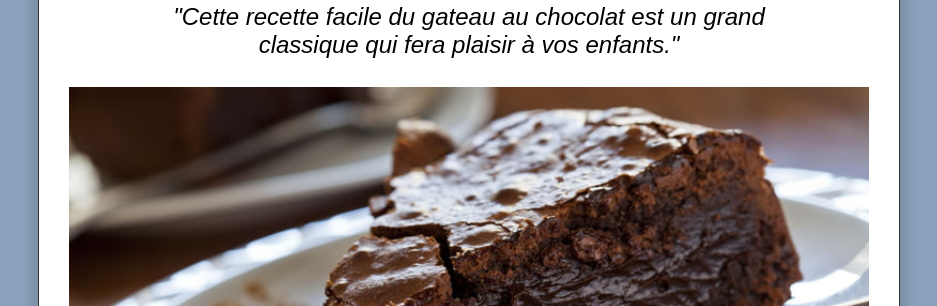
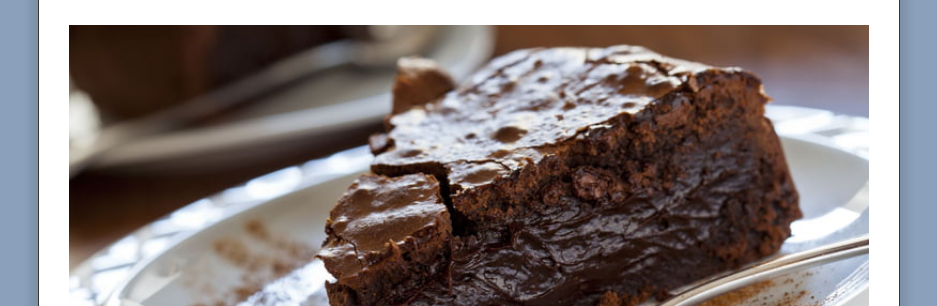
Before and after one commit to olivier-geiger/recette-gateau, a plain HTML site: page index.html in a window 1280 px wide. Shown: the part 494-800 px from the top of the page, without its empty margins (171-1108 px from the left). Drawn offline with Linux system fonts and the light colour scheme.

Commit message:
Add files via upload

```diff
--- a/style.css
+++ b/style.css
@@ -174,7 +174,7 @@ table.preparation tr {
 /* pour ordinateur*/
 @media only screen and (min-width: 768px){
     div.contenu {
-        min-width: 21.875em;
+        min-width: 18em;
         margin: 12em 30% 5.0625em 30%;
         padding: 0px 1.875em 1.875em 1.875em;
 
@@ -208,7 +208,7 @@ table.preparation tr {
 }
 @media only screen and (min-width: 900px){
     div.contenu {
-        margin-top: 21.875em;
+        margin-top:18em;
         margin-left: auto;
         margin-right: auto;
         width: 800px;
```
